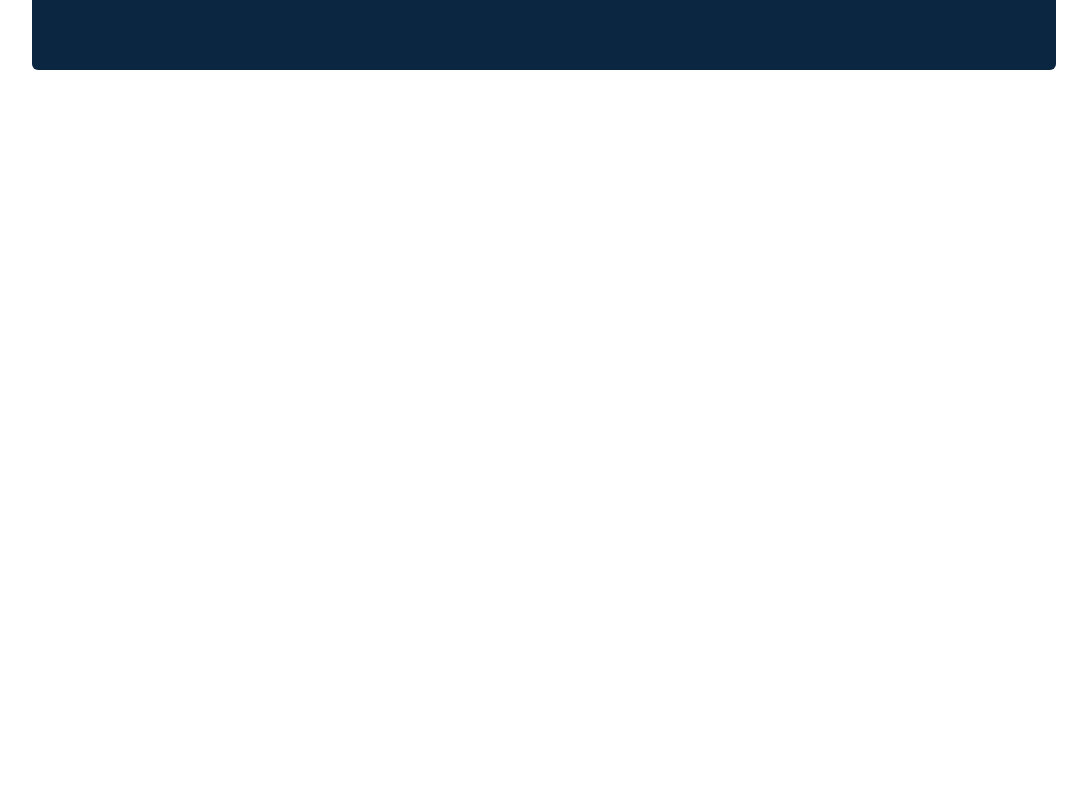
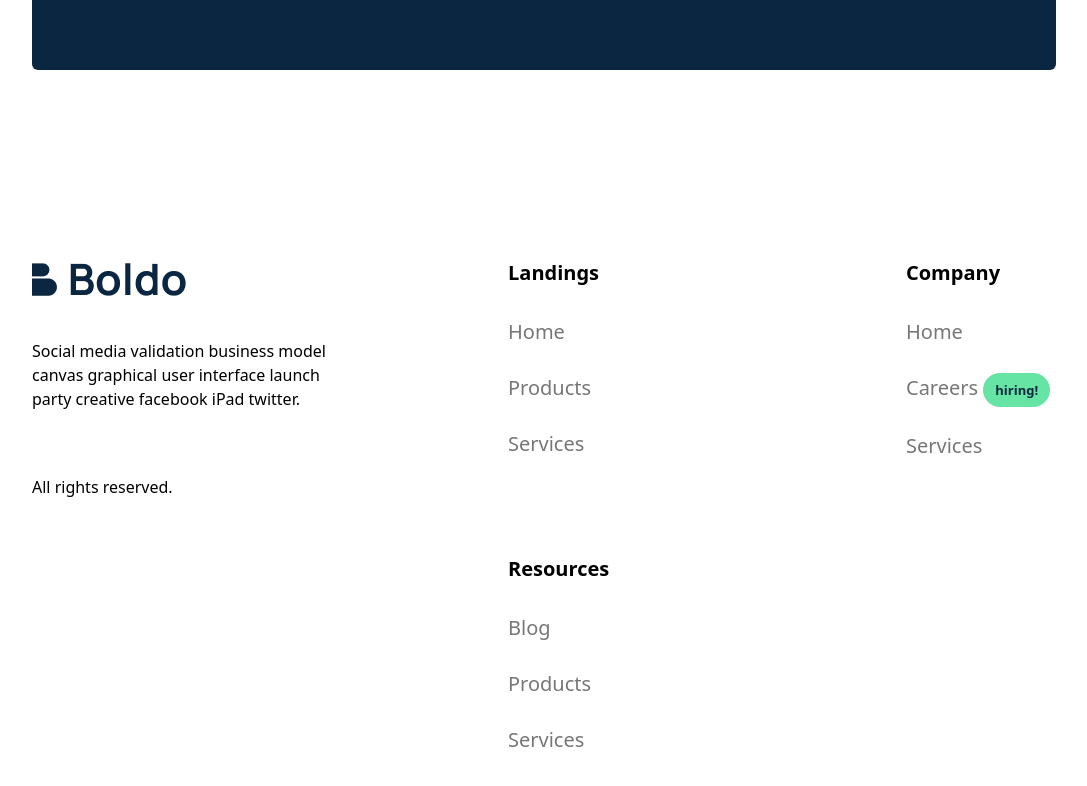
Before and after one commit to AboladeOluwaseun/boldo-landing-page-1, a Next.js app: page / in a window 1280 px wide. Shown: the part 8548-9334 px from the top of the page, without its empty margins (96-1183 px from the left). Before the commit the page ends 8742 px from the top, so only its background shows below. Built offline with nearby package versions, Linux system fonts and the light colour scheme.

Commit message:
footer added

```diff
--- a/src/Components/CTA.jsx
+++ b/src/Components/CTA.jsx
@@ -7,7 +7,7 @@ const CTA = () => {
     <div
       className={` ${styles.flexCenter}  my-12 md:my-[7.75rem] xl:px-0 rounded-md bg-darkBlue`}
     >
-      <div className={`flex-1 flex max-w-full flex-col items-start sm:items-center py-4 md:py-[4.5rem] gap-12 px-4 sm:px-10 md:px-48 xl:px-0`}>
+      <div className={`flex-1 flex max-w-full flex-col items-start sm:items-center py-12 md:py-[4.5rem] gap-12 px-4 sm:px-10 md:px-48 xl:px-0`}>
         <h1 className={`${styles.heading1} max-w-[842px] text-start sm:text-center text-white`}>
           An enterprise template to ramp up your company website
         </h1>
--- a/src/Components/Footer.jsx
+++ b/src/Components/Footer.jsx
@@ -1,9 +1,59 @@
-import React from 'react'
+import styles from "@/styles/style";
+import Image from "next/image";
+import boldo03 from "../../public/assets/boldo03.png";
+import { footerLinks } from "@/constants";
+import { useState } from "react";
+const Footer = () => {
+  const [hiring, setHiring] = useState(true);
+  return (
+    <div className={`${styles.flexCenter} ${styles.paddingY} flex-col`}>
+      <div
+        className={`${styles.flexStart} md:flex-row md:gap-[11rem] flex-col mb-8 w-full`}
+      >
+        <div className="max-w-[300px] flex flex-col gap-[4rem]">
+          <div className="flex flex-col gap-[2.5rem]">
+            {" "}
+            <Image src={boldo03} alt="logo" className=" object-contain" />
+            <p>
+              Social media validation business model canvas graphical user
+              interface launch party creative facebook iPad twitter.
+            </p>
+          </div>
+          <p>All rights reserved.</p>
+        </div>
 
-const Footer = () => {
-  return (
-    <div></div>
-  )
-}
+        <div className="flex-[1.5] flex flex-row w-full justify-between gap-24  flex-wrap md:mt-0 mt-10">
+          {footerLinks.map((footerlink, index) => {
+            return (
+              <div
+                key={footerlink.key}
+                className="flex flex-col ss:my-0 my-4 gap-8 text-[20px] min-w-[150px]"
+              >
+                <h4 className="font-[700]">{footerlink.title}</h4>
+                <ul className="flex flex-col gap-8">
+                  {footerlink.links.map((link, index) => {
+                    return (
+                      <li
+                        key={index}
+                        className=" text-[20px] leading-[24px] text-Gray  font-normal cursor-pointer"
+                      >
+                        {link.name}{" "}
+                        {hiring && link.name === "Careers" && (
+                          <span className="bg-mainGreen text-[13px] font-[700] text-darkBlue px-3 py-2 rounded-full">
+                            hiring!
+                          </span>
+                        )}
+                      </li>
+                    );
+                  })}
+                </ul>
+              </div>
+            );
+          })}
+        </div>
+      </div>
+    </div>
+  );
+};
 
-export default Footer
+export default Footer;
--- a/src/constants/index.js
+++ b/src/constants/index.js
@@ -192,6 +192,7 @@ export const blogs = [
 
 export const footerLinks = [
   {
+    key:'1',
     title: "Landings",
     links: [
       {
@@ -209,6 +210,7 @@ export const footerLinks = [
     ],
   },
   {
+    key:'2',
     title: "Company",
     links: [
       {
@@ -226,6 +228,7 @@ export const footerLinks = [
     ],
   },
   {
+    key:'3',
     title: "Resources",
     links: [
       {
--- a/src/pages/index.js
+++ b/src/pages/index.js
@@ -7,7 +7,7 @@ export default function Home() {
   return (
     <>
       <Head>
-        <title>Create Next App</title>
+        <title>Boldo</title>
         <meta name="description" content="Generated by create next app" />
         <meta name="viewport" content="width=device-width, initial-scale=1" />
         <link rel="icon" href='/assets/Logo.png' />
```
